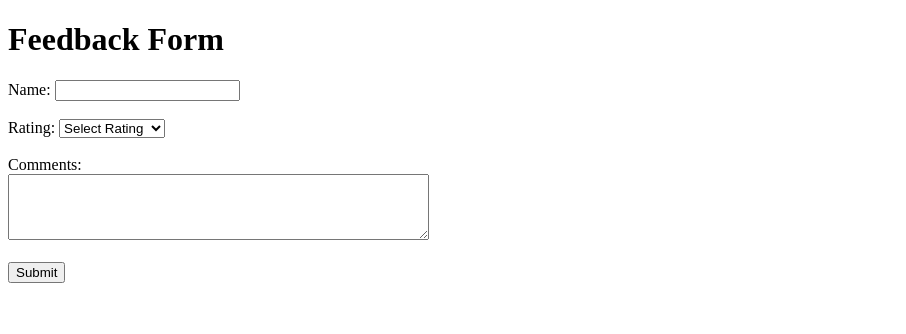
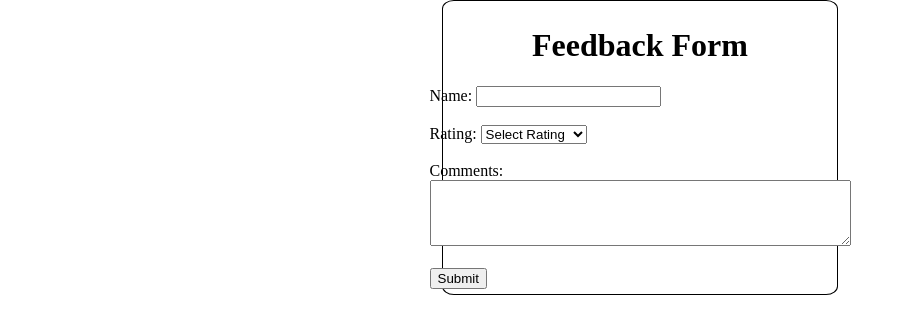
Before and after one commit to Dhivya-56/Full-stack-Practice, a plain HTML site: page Feedback form/feedform.html in a window 1280 px wide. Shown: the whole page, without its empty margins (0-906 px from the left). Drawn offline with Linux system fonts and the light colour scheme.

Commit message:
feedback css

```diff
--- /dev/null
+++ b/Feedback form/feedback.css
@@ -0,0 +1,11 @@
+.Feedback_form{
+padding: 5px;
+    align-items: center;
+    text-align: left;
+    border: 1px solid black;
+    display:flex;
+    flex-direction: column;
+    margin: auto;
+    border-radius: 3%;
+    width:30%;
+}
--- a/images/feedform.html
+++ b/Feedback form/feedform.html
@@ -1,11 +1,14 @@
 <!DOCTYPE html>
 <html lang="en">
+
 <head>
     <meta charset="UTF-8">
     <meta name="viewport" content="width=device-width, initial-scale=1.0">
+    <link href="feedback.css" rel="stylesheet" type="text/css">
     <title>Feedback Form</title>
 </head>
-<body>
+
+<body class="Feedback_form">
     <h1>Feedback Form</h1>
     <form id="feedbackForm">
         <label for="name">Name:</label>
@@ -28,7 +31,7 @@
     </form>
 
     <script>
-        document.getElementById('feedbackForm').addEventListener('submit', function(e) {
+        document.getElementById('feedbackForm').addEventListener('submit', function (e) {
             e.preventDefault();
             const name = document.getElementById('name').value;
             const rating = document.getElementById('rating').value;
@@ -41,4 +44,5 @@
         });
     </script>
 </body>
+
 </html>
```
